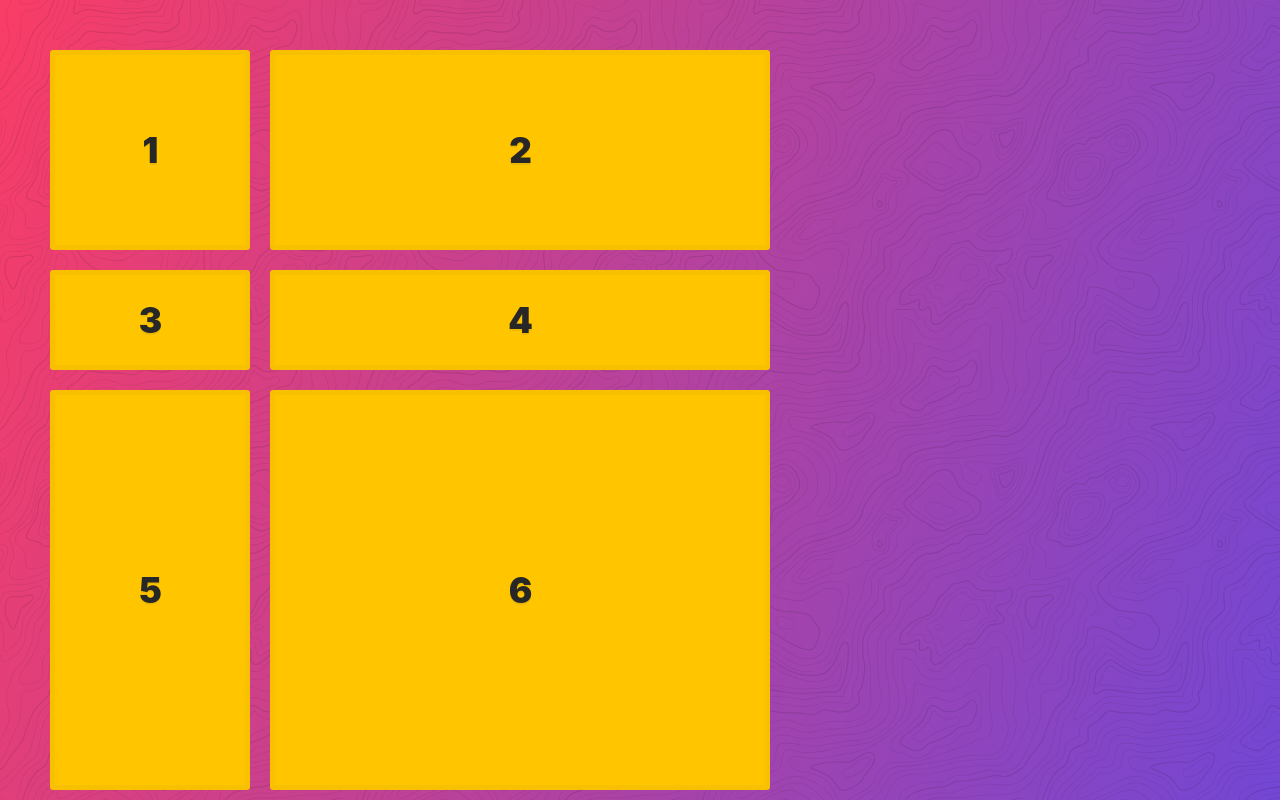
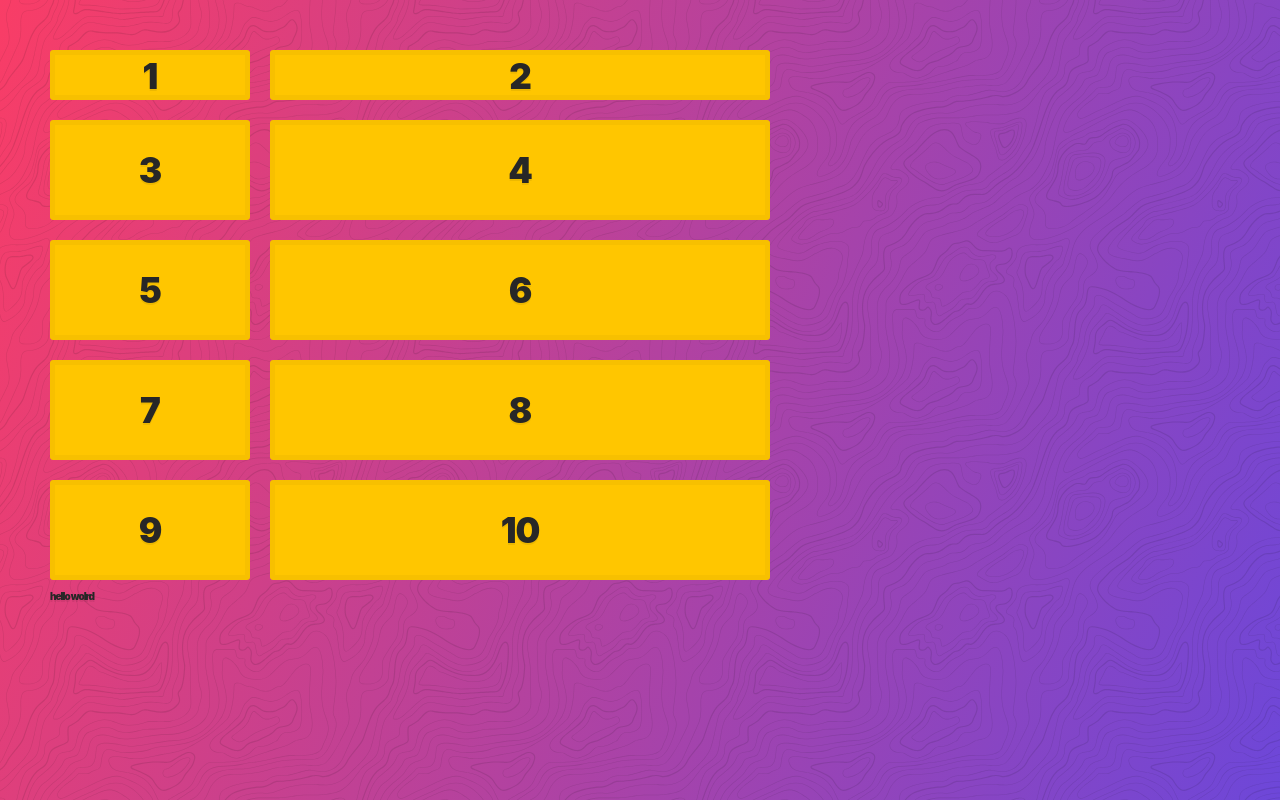
Before and after one commit to alberthoxha/css-grid-master, a React (Vite) app: page / in a window 1280 px wide. Shown: the top 800 px of the page. Built offline with nearby package versions, Linux system fonts and the light colour scheme.

Commit message:
implicit-vs-explici

```diff
--- a/src/App.css
+++ b/src/App.css
@@ -68,9 +68,23 @@ h6 {
   margin: 0 0 5px 0;
 }
 
+/*  Grid Fundamentals */
+/* .container {
+  display: grid;
+  grid-template-columns: 200px 500px;
+  grid-template-rows: 60px 70px 200px;
+  grid-gap: 20px;
+} */
+
+
+
+/* implicit-vs-explicit */
+
 .container {
   display: grid;
+  grid-gap: 20px;
   grid-template-columns: 200px 500px;
-  grid-template-rows: 200px 100px 400px;
-  grid-gap: 20px;
+  grid-template-rows: 50px 100px;
+  grid-auto-rows: 100px;
+  grid-auto-columns: 100px;
 }
--- a/src/App.jsx
+++ b/src/App.jsx
@@ -18,6 +18,7 @@ function App() {
     <div className="item">10</div>
   </div>
 
+    <p>hello wolrd</p>
     </>
   )
 }
```
Also changed, not shown: 2 other files (tests, documents, lock files or other folders).
